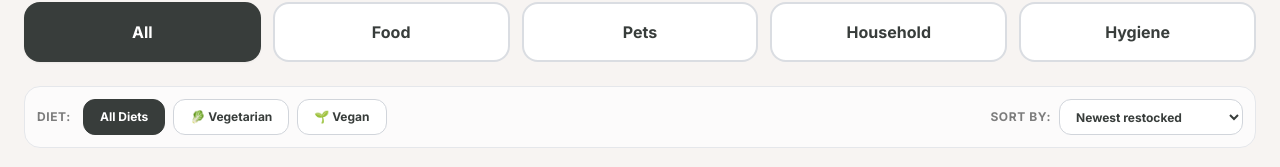
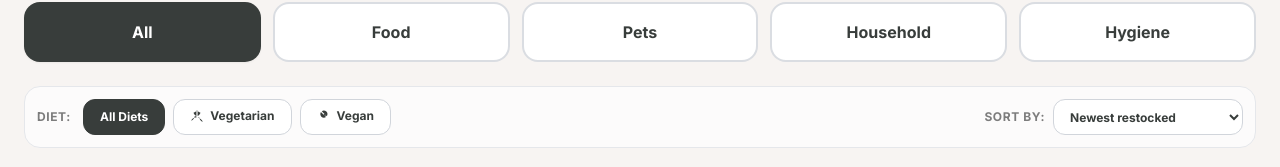
Before and after one commit to OCE-Cinna/grocerypi, a React (Vite) app in the folder frontend/: page / in a window 1280 px wide. Shown: the part 263-430 px from the top of the page. Built offline with nearby package versions, Linux system fonts and the light colour scheme; no server answers.

Commit message:
Replace all system emojis with Google Material 3 Design Kit SVGs

```diff
--- a/frontend/src/components/GroceryCard.jsx
+++ b/frontend/src/components/GroceryCard.jsx
@@ -1,5 +1,6 @@
 import React from "react";
 import { Plus, Minus, Pencil, Trash2 } from "lucide-react";
+import { EcoIcon, SpaIcon } from "./MaterialIcons";
 
 export default function GroceryCard({ item, activeSortNutrient, onIncrement, onDecrement, onEdit, onDelete }) {
   const product = item.product || {};
@@ -84,12 +85,14 @@ export default function GroceryCard({ item, activeSortNutrient, onIncrement, onD
 
           {/* Diet Badge (Vegan / Vegetarian) */}
           {product.is_vegan ? (
-            <span className="px-2 py-0.5 rounded text-xs font-semibold bg-emerald-50 text-emerald-800 border border-emerald-300">
-              🌱 Vegan
+            <span className="inline-flex items-center gap-1 px-2 py-0.5 rounded text-xs font-semibold bg-emerald-50 text-emerald-800 border border-emerald-300">
+              <EcoIcon className="w-3.5 h-3.5 text-emerald-700" />
+              <span>Vegan</span>
             </span>
           ) : product.is_vegetarian ? (
-            <span className="px-2 py-0.5 rounded text-xs font-semibold bg-green-50 text-green-800 border border-green-300">
-              🥬 Veg
+            <span className="inline-flex items-center gap-1 px-2 py-0.5 rounded text-xs font-semibold bg-green-50 text-green-800 border border-green-300">
+              <SpaIcon className="w-3.5 h-3.5 text-green-700" />
+              <span>Veg</span>
             </span>
           ) : null}
 
--- a/frontend/src/components/ItemRow.jsx
+++ b/frontend/src/components/ItemRow.jsx
@@ -1,5 +1,5 @@
 import { useState } from "react";
-import { Trash2, Pencil, Check } from "lucide-react";
+import { Trash2, Pencil, Check, X } from "lucide-react";
 
 export default function ItemRow({ item, onToggle, onDelete, onEdit }) {
   const [isEditing, setIsEditing] = useState(false);
@@ -55,7 +55,7 @@ export default function ItemRow({ item, onToggle, onDelete, onEdit }) {
           className="btn-icon btn-ghost shrink-0 text-gray-400"
           title="Cancel"
         >
-          ✕
+          <X size={15} />
         </button>
       </li>
     );
--- /dev/null
+++ b/frontend/src/components/MaterialIcons.jsx
@@ -0,0 +1,90 @@
+import React from "react";
+
+/**
+ * Google Material 3 Design Kit SVG Icons
+ * Crisp 24x24 vector paths replacing all system emojis for Chromium kiosk display.
+ */
+
+export function EcoIcon({ className = "w-4 h-4", ...props }) {
+  return (
+    <svg
+      viewBox="0 0 24 24"
+      fill="currentColor"
+      className={className}
+      aria-hidden="true"
+      {...props}
+    >
+      <path d="M16.05 4.46C13.95 2.37 10.57 2.07 8.16 3.77L15.34 11l-1.41 1.41L6.75 5.22C5.05 7.63 5.35 11.01 7.44 13.11c2.19 2.19 5.56 2.39 7.99.63l-4.14-4.14 1.41-1.41 4.14 4.14c1.76-2.43 1.56-5.8-.79-7.97z" />
+    </svg>
+  );
+}
+
+export function SpaIcon({ className = "w-4 h-4", ...props }) {
+  return (
+    <svg
+      viewBox="0 0 24 24"
+      fill="currentColor"
+      className={className}
+      aria-hidden="true"
+      {...props}
+    >
+      <path d="M12 2c-1.35 2.02-3.5 3.6-6 4.25.9 2.45 2.65 4.5 5 5.75V2zm1 0v10c2.35-1.25 4.1-3.3 5-5.75-2.5-.65-4.65-2.23-6-4.25zm-2 12.5C6.55 14 3.1 16.35 2 20c3.65-1.1 6-4.55 6-7.5h3zm2 0h3c0 2.95 2.35 6.4 6 7.5-1.1-3.65-4.55-6-9-7.5z" />
+    </svg>
+  );
+}
+
+export function CheckCircleIcon({ className = "w-4 h-4", ...props }) {
+  return (
+    <svg
+      viewBox="0 0 24 24"
+      fill="currentColor"
+      className={className}
+      aria-hidden="true"
+      {...props}
+    >
+      <path d="M12 2C6.48 2 2 6.48 2 12s4.48 10 10 10 10-4.48 10-10S17.52 2 12 2zm-2 15l-5-5 1.41-1.41L10 14.17l7.59-7.59L19 8l-9 9z" />
+    </svg>
+  );
+}
+
+export function CelebrationIcon({ className = "w-4 h-4", ...props }) {
+  return (
+    <svg
+      viewBox="0 0 24 24"
+      fill="currentColor"
+      className={className}
+      aria-hidden="true"
+      {...props}
+    >
+      <path d="M2 22l14-5-9-9-5 14zm4.03-3.03l1.8-5.06 3.26 3.26-5.06 1.8zM20 6c0-1.1-.9-2-2-2s-2 .9-2 2 .9 2 2 2 2-.9 2-2zm-3.5 7c.83 0 1.5-.67 1.5-1.5s-.67-1.5-1.5-1.5-1.5.67-1.5 1.5.67 1.5 1.5 1.5zm5-5c.83 0 1.5-.67 1.5-1.5S22.33 5 21.5 5 20 5.67 20 6.5s.67 1.5 1.5 1.5zM22 12c0-.55-.45-1-1-1s-1 .45-1 1 .45 1 1 1 1-.45 1-1zm-9.5-8c.55 0 1-.45 1-1s-.45-1-1-1-1 .45-1 1 .45 1 1 1z" />
+    </svg>
+  );
+}
+
+export function CloseIcon({ className = "w-4 h-4", ...props }) {
+  return (
+    <svg
+      viewBox="0 0 24 24"
+      fill="currentColor"
+      className={className}
+      aria-hidden="true"
+      {...props}
+    >
+      <path d="M19 6.41L17.59 5 12 10.59 6.41 5 5 6.41 10.59 12 5 17.59 6.41 19 12 13.41 17.59 19 19 17.59 13.41 12z" />
+    </svg>
+  );
+}
+
+export function VerifiedIcon({ className = "w-4 h-4", ...props }) {
+  return (
+    <svg
+      viewBox="0 0 24 24"
+      fill="currentColor"
+      className={className}
+      aria-hidden="true"
+      {...props}
+    >
+      <path d="M23 12l-2.44-2.79.34-3.69-3.61-.82-1.89-3.2L12 2.96 8.6 1.5 6.71 4.69 3.1 5.5l.34 3.7L1 12l2.44 2.79-.34 3.7 3.61.82L8.6 22.5l3.4-1.47 3.4 1.46 1.89-3.19 3.61-.82-.34-3.69L23 12zm-12.91 4.72l-3.8-3.81 1.48-1.48 2.32 2.33 5.85-5.87 1.48 1.48-7.33 7.35z" />
+    </svg>
+  );
+}
--- a/frontend/src/pages/DashboardPage.jsx
+++ b/frontend/src/pages/DashboardPage.jsx
@@ -1,6 +1,7 @@
 import React, { useState, useMemo } from "react";
-import { Search, X } from "lucide-react";
+import { Search, X, ChevronDown } from "lucide-react";
 import GroceryCard from "../components/GroceryCard";
+import { EcoIcon, SpaIcon } from "../components/MaterialIcons";
 
 const CATEGORIES = ["All", "Food", "Pets", "Household", "Hygiene"];
 
@@ -153,7 +154,19 @@ export default function DashboardPage({
                     : "bg-white text-gunmetal border-gray-300 hover:bg-gray-50"
                 }`}
               >
-                {diet === "Vegan" ? "🌱 Vegan" : diet === "Vegetarian" ? "🥬 Vegetarian" : "All Diets"}
+                {diet === "Vegan" ? (
+                  <span className="inline-flex items-center gap-1.5">
+                    <EcoIcon className="w-3.5 h-3.5" />
+                    <span>Vegan</span>
+                  </span>
+                ) : diet === "Vegetarian" ? (
+                  <span className="inline-flex items-center gap-1.5">
+                    <SpaIcon className="w-3.5 h-3.5" />
+                    <span>Vegetarian</span>
+                  </span>
+                ) : (
+                  "All Diets"
+                )}
               </button>
             );
           })}
@@ -169,7 +182,7 @@ export default function DashboardPage({
             className="h-9 px-3 bg-white border border-gray-300 rounded-xl text-xs font-bold text-gunmetal outline-none focus:border-gunmetal cursor-pointer"
           >
             <option value="newest">Newest restocked</option>
-            <option value="nutriscore">Nutri-Score (Best A→E)</option>
+            <option value="nutriscore">Nutri-Score (Best A to E)</option>
             <option value="protein">Protein (Highest)</option>
             <option value="fiber">Fiber (Highest)</option>
           </select>
@@ -223,8 +236,9 @@ export default function DashboardPage({
       <div className="flex items-center justify-between text-xs text-kioskGray mt-6 pt-3 border-t border-gray-300">
         <span>{filteredItems.length} items · illustrative household · 14 Oct 2026</span>
         {filteredItems.length > 2 && (
-          <span className="font-medium text-gray-500">
-            Scroll for {Math.max(1, filteredItems.length - 2)} more items ∨
+          <span className="font-medium text-gray-500 inline-flex items-center gap-1">
+            <span>Scroll for {Math.max(1, filteredItems.length - 2)} more items</span>
+            <ChevronDown className="w-3.5 h-3.5" />
           </span>
         )}
       </div>
--- a/frontend/src/pages/NutritionPage.jsx
+++ b/frontend/src/pages/NutritionPage.jsx
@@ -1,5 +1,6 @@
 import React, { useState, useMemo } from "react";
-import { BarChart3, PieChart as PieChartIcon, Leaf, Sparkles } from "lucide-react";
+import { BarChart3, PieChart as PieChartIcon } from "lucide-react";
+import { CheckCircleIcon, EcoIcon, SpaIcon } from "../components/MaterialIcons";
 
 export default function NutritionPage({ summary, onSelectNutrientSort }) {
   const [viewMode, setViewMode] = useState("bars"); // "bars" | "pie"
@@ -233,7 +234,7 @@ export default function NutritionPage({ summary, onSelectNutrientSort }) {
             <div className="flex flex-row lg:flex-col gap-3">
               <div className="p-3.5 sm:p-4 rounded-2xl bg-emerald-50 border border-emerald-200/80 flex items-center gap-3.5 flex-1 sm:w-64">
                 <div className="w-10 h-10 rounded-xl bg-emerald-600 text-white flex items-center justify-center shrink-0 shadow-2xs">
-                  <Sparkles className="w-5 h-5" />
+                  <EcoIcon className="w-5 h-5 text-white" />
                 </div>
                 <div>
                   <span className="text-2xl font-black text-emerald-950 block leading-tight">
@@ -247,7 +248,7 @@ export default function NutritionPage({ summary, onSelectNutrientSort }) {
 
               <div className="p-3.5 sm:p-4 rounded-2xl bg-green-50 border border-green-200/80 flex items-center gap-3.5 flex-1 sm:w-64">
                 <div className="w-10 h-10 rounded-xl bg-green-600 text-white flex items-center justify-center shrink-0 shadow-2xs">
-                  <Leaf className="w-5 h-5" />
+                  <SpaIcon className="w-5 h-5 text-white" />
                 </div>
                 <div>
                   <span className="text-2xl font-black text-green-950 block leading-tight">
@@ -260,8 +261,9 @@ export default function NutritionPage({ summary, onSelectNutrientSort }) {
               </div>
             </div>
 
-            <p className="text-[11px] text-kioskGray font-medium text-center lg:text-left">
-              ✓ Mutually exclusive · No double counting ({totalVegan + totalVeg} total meat-free)
+            <p className="text-[11px] text-kioskGray font-medium text-center lg:text-left flex items-center gap-1.5 justify-center lg:justify-start">
+              <CheckCircleIcon className="w-3.5 h-3.5 text-emerald-600 shrink-0" />
+              <span>Mutually exclusive · No double counting ({totalVegan + totalVeg} total meat-free)</span>
             </p>
           </div>
         </div>
```
Also changed, not shown: frontend/src/pages/ListDetailPage.jsx (+15 -6 lines).
